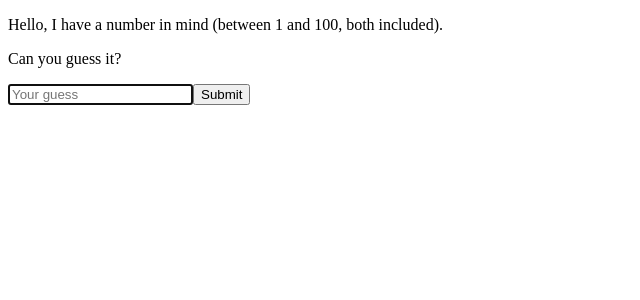
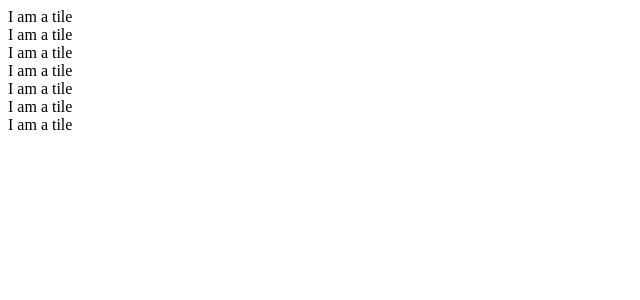
Before and after one commit to aceakash/flood-fill, a React (Create React App) app: page / in a window 1280 px wide. Shown: the top 300 px of the page, without its empty margins (0-640 px from the left). Built offline with nearby package versions, Linux system fonts and the light colour scheme.

Commit message:
a board has tiles

```diff
--- a/src/App.jsx
+++ b/src/App.jsx
@@ -1,65 +1,16 @@
 import React from 'react'
-
-var logic = {}
-
-logic.messages = {
-  high: "Too High 😔",
-  low: "Too Low 😔",
-  correct: "Perfect 😃",
-  none: ""
-}
-
-logic.getMessage = function (secret, guess, messages) {
-  if (guess === secret) return messages.correct;
-  if (guess > secret) return messages.high;
-  if (guess < secret) return messages.low;
-  if (guess === null) return messages.none;
-}
+import Board from './Board.jsx'
 
 class App extends React.Component {
   constructor() {
     super()
-    this.state = {
-      number: 1 + Math.floor(Math.random() * 100),
-      message: logic.getMessage(logic.messages.none)
-    }
-    console.log('num:', this.state.number)
-  }
-
-  onGuess() {
-    const guess = ~~this.refs.input.value || null
-
-    if (guess === 0) {
-      this.setState({message: ""})
-      return
-    }
-
-    if (guess > this.state.number) {
-      this.setState({message: "Too high!"})
-      return
-    }
-    if (guess < this.state.number) {
-      this.setState({message: "Too low!"})
-      return
-    }
-    if (guess === this.state.number) {
-      this.setState({message: "Perfect!"})
-      return
-    }
   }
 
   render() {
     return (
-      <div>
-        <p>Hello, I have a number in mind (between 1 and 100, both included).</p>
-        <p>Can you guess it?</p>
-        <p>
-          <input type="text" ref="input" placeholder="Your guess" autoFocus/>
-          <button onClick={this
-            .onGuess
-            .bind(this)}>Submit</button>
-        </p>
-        <h1>{this.state.message}</h1>
+      <div className="app">
+        <Board sideLength={2} />
+
       </div>
     )
   }
--- a/src/Board.jsx
+++ b/src/Board.jsx
@@ -0,0 +1,31 @@
+import React from 'react'
+import Tile from './Tile.jsx'
+
+export default class Board extends React.Component {
+  constructor() {
+    super()
+    this.tiles = this.createTiles(this)
+  }
+
+  // returns a board with tiles
+  createTiles(sidelength) {
+    const tiles = []
+    tiles.push(<Tile x={0} y={0} type="ground" />)
+    tiles.push(<Tile x={0} y={1} type="ground" />)
+    tiles.push(<Tile x={1} y={0} type="ground" />)
+    tiles.push(<Tile x={1} y={1} type="ground" />)
+    tiles.push(<Tile x={1} y={2} type="ground" />)
+    tiles.push(<Tile x={2} y={0} type="ground" />)
+    tiles.push(<Tile x={2} y={1} type="ground" />)
+    return tiles
+  }
+
+
+  render() {
+    return (
+        <div className="board">
+            {this.tiles}
+        </div>
+    )
+  }
+}
--- a/src/Tile.jsx
+++ b/src/Tile.jsx
@@ -0,0 +1,17 @@
+import React from 'react'
+
+export default class Tile extends React.Component {
+  constructor() {
+    super()
+
+
+  }
+
+  render() {
+    return (
+        <div className="tile">
+            I am a tile
+        </div>
+    )
+  }
+}
```
